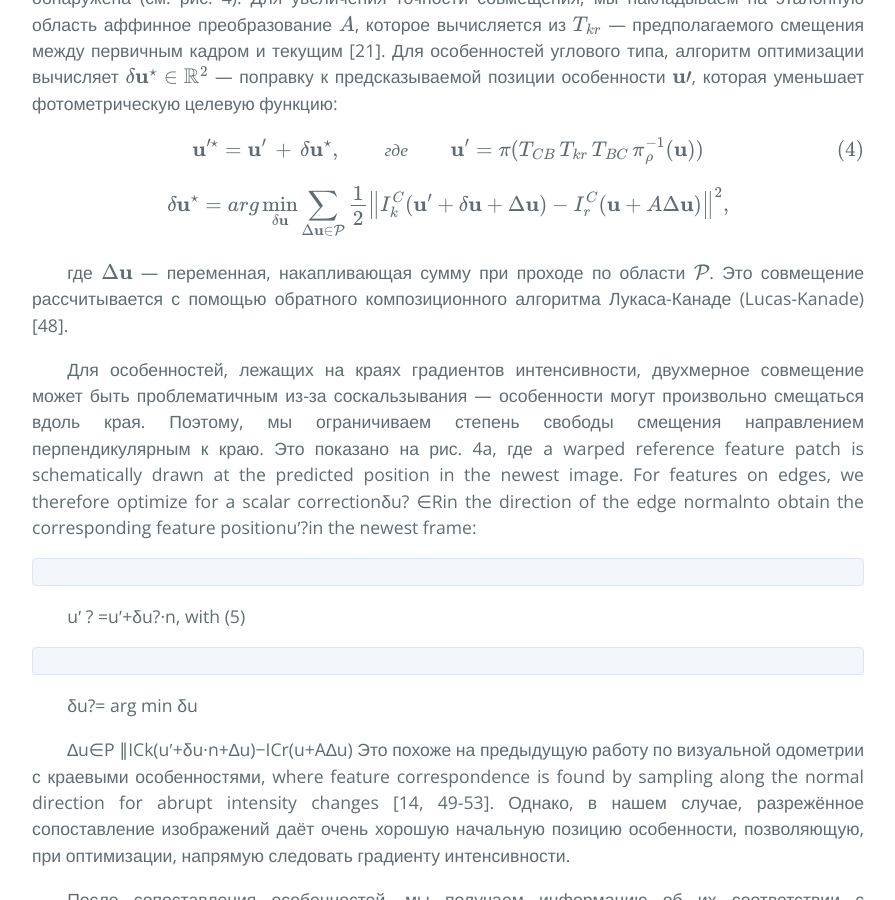
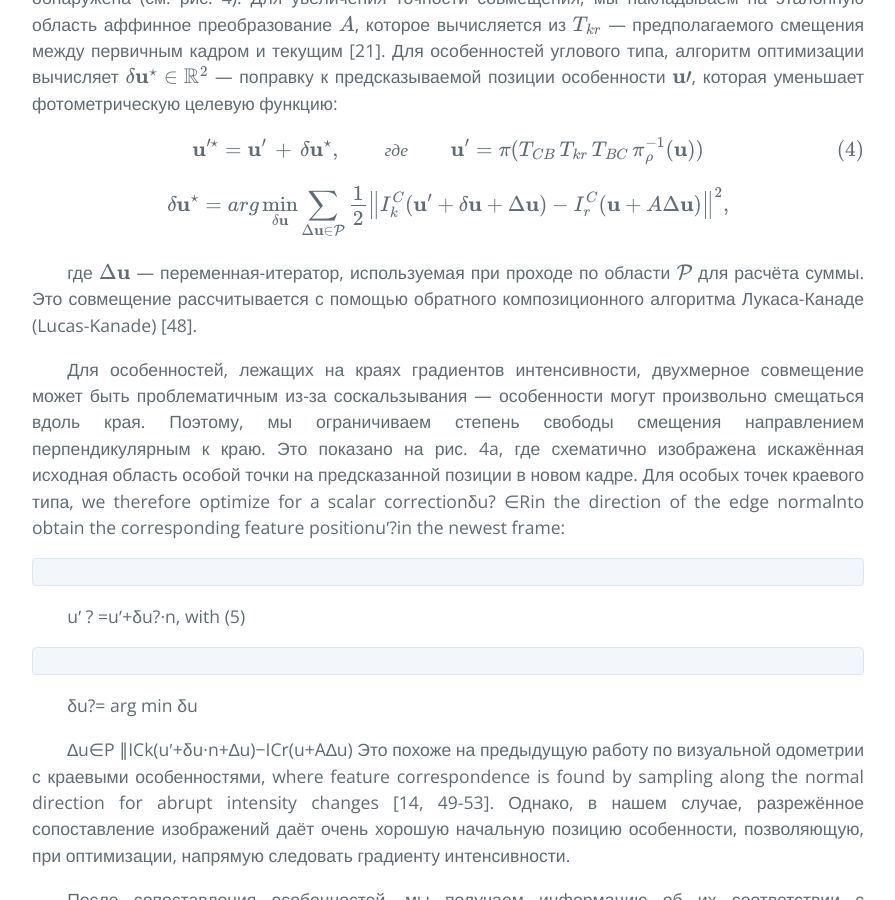
Before and after one commit to i-v-s/slam, a Jekyll site: the page built from svo2.md, in a window 1280 px wide and 900 px high, scrolled down 11359 px. Shown: the whole window, without its empty margins (192-1087 px from the left). Built offline with Jekyll 4.4.1, drawn with Linux system fonts in a browser that asks for light colours; our own code applies the rules of GitHub Pages for plain Markdown files; formulas are drawn with MathJax 3.

Commit message:
Updated svo2.md

```diff
--- a/svo2.md
+++ b/svo2.md
@@ -508,9 +508,9 @@ I_{r}^{C}(
 \right \|}^{2},
 \end{equation}$$
 
-где $$\Delta\mathbf{u}$$ &mdash; переменная,
-накапливающая сумму при проходе
-по области $$\mathcal{P}$$.
+где $$\Delta\mathbf{u}$$ &mdash; переменная-итератор,
+используемая при проходе по области $$\mathcal{P}$$
+для расчёта суммы.
 Это совмещение рассчитывается с помощью
 обратного композиционного алгоритма
 Лукаса-Канаде (Lucas-Kanade) [48].
@@ -522,10 +522,10 @@ I_{r}^{C}(
 Поэтому, мы ограничиваем
 степень свободы смещения направлением
 перпендикулярным к краю.
-Это показано на рис. 4a, где a warped
-reference feature patch is schematically drawn at the predicted
-position in the newest image.
-For features on edges, we
+Это показано на рис. 4a, где схематично изображена
+искажённая исходная область особой точки
+на предсказанной позиции в новом кадре.
+Для особых точек краевого типа, we
 therefore optimize for a scalar correctionδu? ∈Rin the
 direction of the edge normalnto obtain the corresponding
 feature positionu′?in the newest frame:
```
